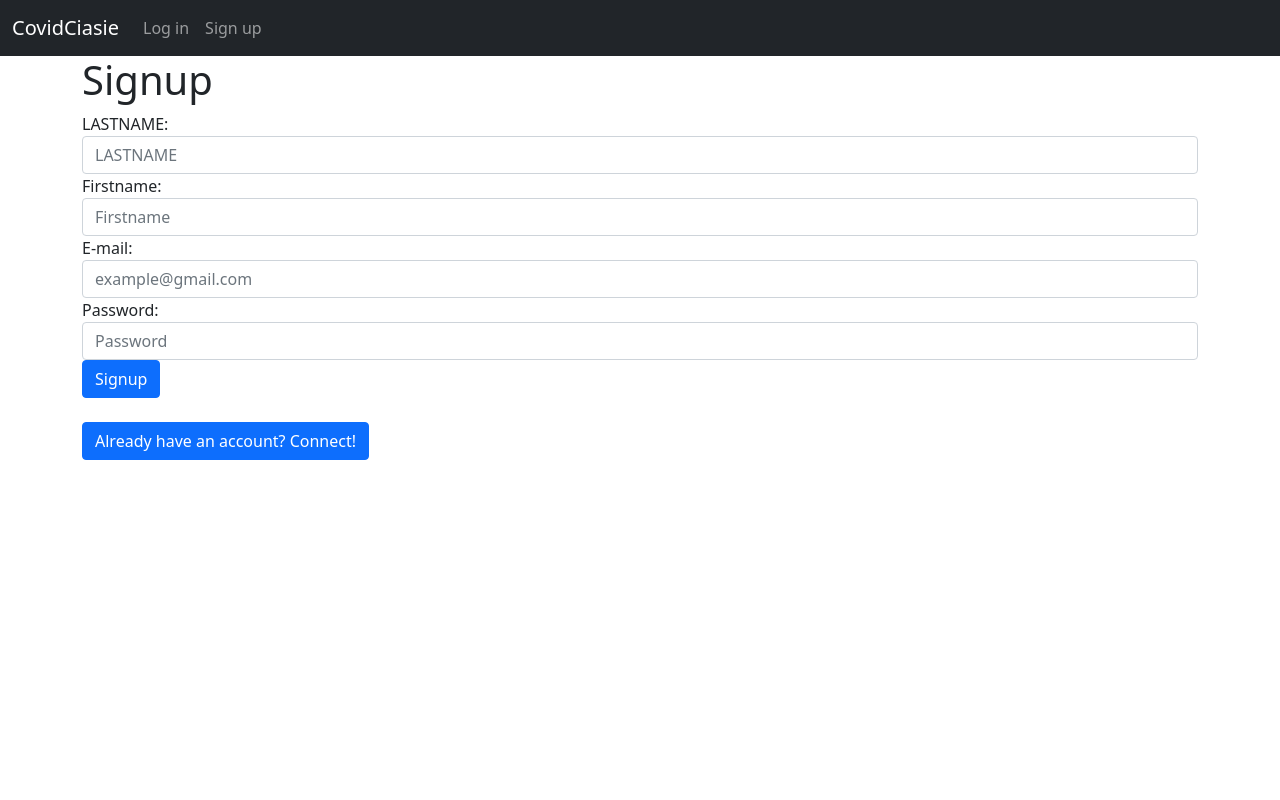
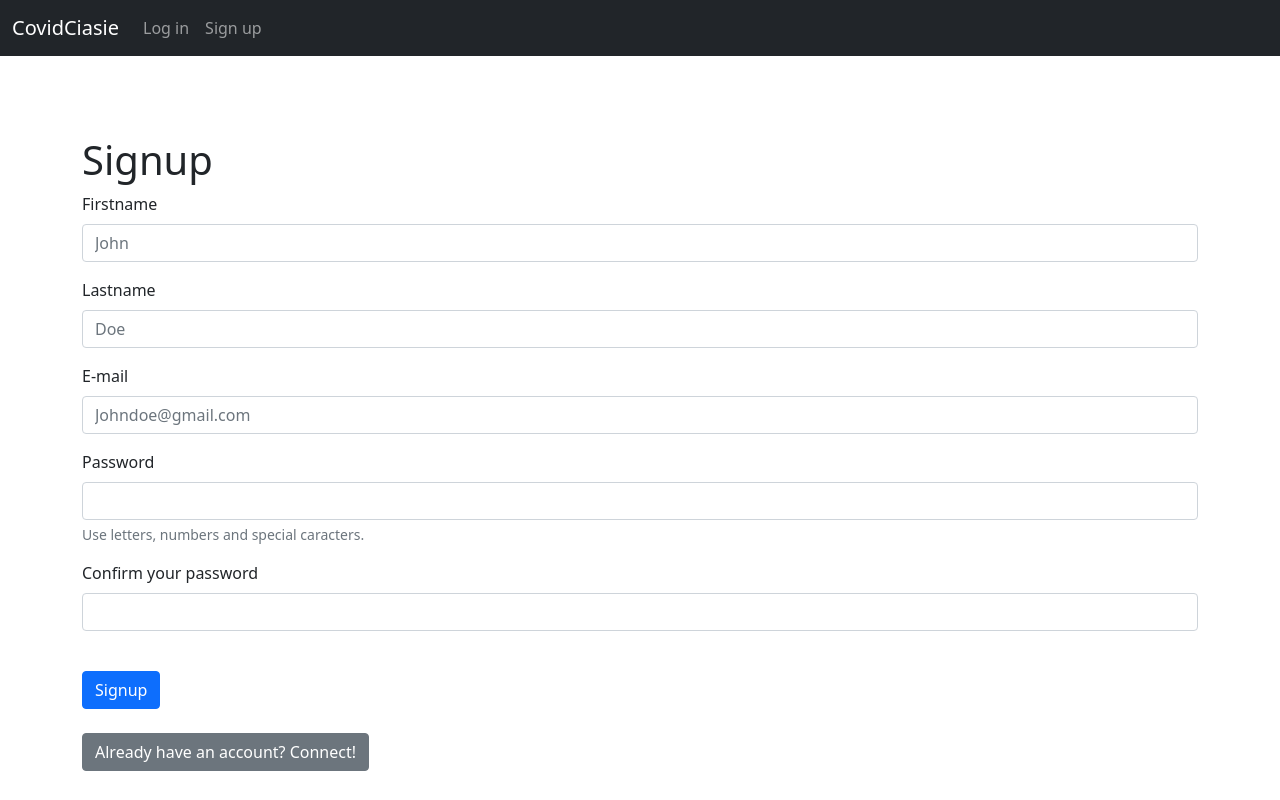
Before and after one commit to VaaAbt/CovidCiasie, a PHP site: template src/View/signup.html.twig in a window 1280 px wide. Run offline with PHP 8.4, Linux system fonts and the light colour scheme; the template is opened without the code that fills it, so the values that code supplies are empty; some libraries are stand-ins or nearby versions.

Commit message:
fix: signup & login forms style update

```diff
--- /dev/null
+++ b/public/css/style.css
@@ -0,0 +1,15 @@
+/*
+    COVID CIASIE
+    CSS
+ */
+
+ /* dividers */
+ .divider-b {
+    display: block;
+    margin: 5rem 0;
+ }
+
+ .divider-s {
+    display: block;
+    margin: 2.5rem 0;
+}
--- a/src/View/signup.html.twig
+++ b/src/View/signup.html.twig
@@ -1,27 +1,34 @@
 {% extends 'template/base.html.twig' %}
 {% block content %}
     <div class="container-sm">
+        <div class="divider-b"></div>
         <h1>Signup</h1>
         <form method="post">
-            <div class="form-group">
-                <label for="lastname">LASTNAME:</label>
-                <input class="form-control" type="text" name="lastname" id="lastname" placeholder="LASTNAME" required>
+            <div class="mb-3">
+                <label for="firstname" class="form-label">Firstname</label>
+                <input type="text" class="form-control" id="firstname" placeholder="John" require>
             </div>
-            <div class="form-group">
-                <label for="firstname">Firstname:</label>
-                <input class="form-control" type="text" name="firstname" id="firstname" placeholder="Firstname" required>
+            <div class="mb-3">
+                <label for="lastname" class="form-label">Lastname</label>
+                <input type="text" class="form-control" id="lastname" placeholder="Doe" require>
             </div>
-            <div class="form-group">
-                <label for="email">E-mail:</label>
-                <input class="form-control" type="email" name="email" id="email" placeholder="example@gmail.com" required>
+            <div class="mb-3">
+                <label for="email" class="form-label">E-mail</label>
+                <input type="text" class="form-control" id="email" placeholder="Johndoe@gmail.com" require>
             </div>
-            <div class="form-group">
-                <label for="password">Password:</label>
-                <input class="form-control" type="password" name="password" id="password" placeholder="Password" required>
+            <div class="mb-3">
+                <label for="password" class="form-label">Password</label>
+                <input type="password" class="form-control" id="password" aria-describedby="passwordHelp">
+                <div id="passwordHelp" class="form-text">Use letters, numbers and special caracters.</div>
             </div>
+            <div class="mb-3">
+                <label for="password" class="form-label">Confirm your password</label>
+                <input type="password" class="form-control" id="password">
+            </div>
+            <div class="divider-s"></div>
             <input class="btn btn-primary" type="submit" value="Signup">
         </form>
         <br>
-        <button class="btn btn-primary" onclick="window.location.href = 'login'">Already have an account? Connect!</button>
+        <button class="btn btn-secondary" onclick="window.location.href = 'login'">Already have an account? Connect!</button>
     </div>
 {% endblock %}
--- a/src/View/template/base.html.twig
+++ b/src/View/template/base.html.twig
@@ -5,7 +5,7 @@
         <meta http-equiv="X-UA-Compatible" content="IE=edge">
         <meta name="viewport" content="width=device-width, initial-scale=1.0">
         <title>Covid Ciasie</title>
-
+        <link rel="stylesheet" href="/css/style.css">
         <link rel="stylesheet" href="/css/bootstrap.min.css">
         <script defer src="/js/bootstrap.bundle.min.js"></script>
     </head>
```
Also changed, not shown: src/View/login.html.twig (+10 -7 lines).
